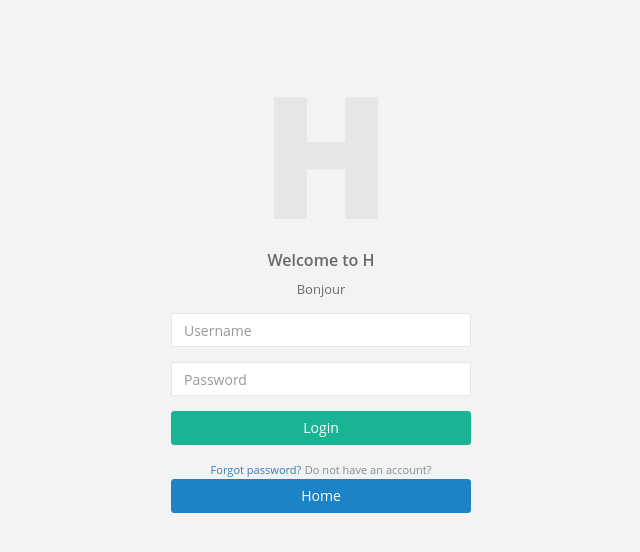
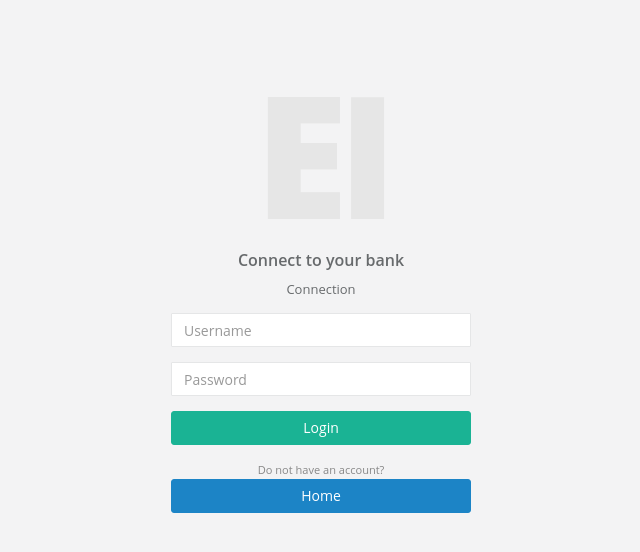
Before and after one commit to gmolveau/fingerprinting_nuitinfo, a Flask app: page /login in a window 1280 px wide. Shown: the top 552 px of the page, without its empty margins (319-959 px from the left). Run offline with Flask 2, Linux system fonts and the light colour scheme; parts of the project's set-up code (start-up, migrations or seed data) failed here and were passed over; some libraries are stand-ins or nearby versions.

Commit message:
Changement template

```diff
--- a/app/api/main.py
+++ b/app/api/main.py
@@ -117,7 +117,7 @@ def login_post():
 
     user = User.query.filter(User.username == username).first()
     if user is None:
-        abort(404)
+        abort()
 
     if not user.verify_password(password):
         abort(400)
--- a/app/static/js/login.js
+++ b/app/static/js/login.js
@@ -29,9 +29,13 @@ document.getElementById('loginForm').addEventListener("submit", function(e) {
     );
 
     request.onload = function() {
-        document.open();
-        document.write(request.responseText);
-        document.close();
+        if (request.status > 200){
+            alert("Error login")
+        }else{
+            document.open();
+            document.write(request.responseText);
+            document.close();
+        }
         // let resp = JSON.parse(request.responseText);
         // sessionStorage.setItem("token", resp.data.token);
         // document.location.href = "/";
--- a/app/templates/index.html
+++ b/app/templates/index.html
@@ -22,11 +22,11 @@
         <div>
             <div>
 
-                <h1 class="logo-name">H</h1>
+                <h1 class="logo-name">EI</h1>
 
             </div>
-            <h3>Welcome to H</h3>
-            <p>Bonjour</p>
+            <h3>Credit Mutuel</h3>
+            <p>Actions</p>
             <div id="username"></div>
             <a href="/register" class="btn btn-primary block full-width m-b">Register</a>
             <a href="/login" class="btn btn-primary block full-width m-b">Login</a>
--- a/app/templates/login.html
+++ b/app/templates/login.html
@@ -22,11 +22,11 @@
         <div>
             <div>
 
-                <h1 class="logo-name">H</h1>
+                <h1 class="logo-name">EI</h1>
 
             </div>
-            <h3>Welcome to H</h3>
-            <p>Bonjour</p>
+            <h3>Connect to your bank</h3>
+            <p>Connection</p>
             <div id="username"></div>
             <form id='loginForm' class="m-t" role="form" action="/login" method="POST" enctype="application/json">
                 <div class="form-group">
@@ -37,7 +37,6 @@
                 </div>
                 <button type="submit" class="btn btn-primary block full-width m-b">Login</button>
 
-                <a href="#"><small>Forgot password?</small></a>
                 <a class="text-muted text-center" href="/register"><small>Do not have an account?</small></a>
             </form>
             <a href="/" class="btn btn-success block full-width m-b">Home</a>
--- a/app/templates/login_custom.html
+++ b/app/templates/login_custom.html
@@ -22,11 +22,11 @@
         <div>
             <div>
 
-                <h1 class="logo-name">H</h1>
+                <h1 class="logo-name">EI</h1>
 
             </div>
-            <h3>Welcome to H</h3>
-            <p>Bonjour</p>
+            <h3>Welcome to your bank</h3>
+            <p>Informations</p>
             <div id="username"></div>
             <form id='loginForm' class="m-t" role="form" action="/login/custom" method="POST" enctype="application/json">
 
--- a/app/templates/register.html
+++ b/app/templates/register.html
@@ -20,8 +20,8 @@
 
     <div class="middle-box text-center loginscreen animated fadeInDown">
         <div>
-            <div><h1 class="logo-name">Bruno</h1></div>
-            <h3>Welcome to Bruno</h3>
+            <div><h1 class="logo-name">EI</h1></div>
+            <h3>Create your account</h3>
             <div id="username"></div>
             <form id='registerForm' class="m-t" role="form" action="/register" method="POST" enctype="application/json">
                 <div class="form-group">
```
